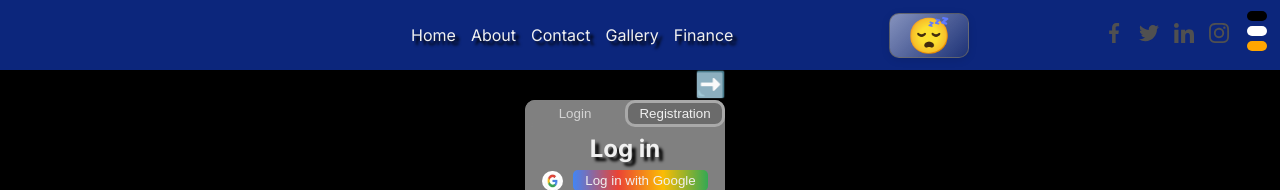
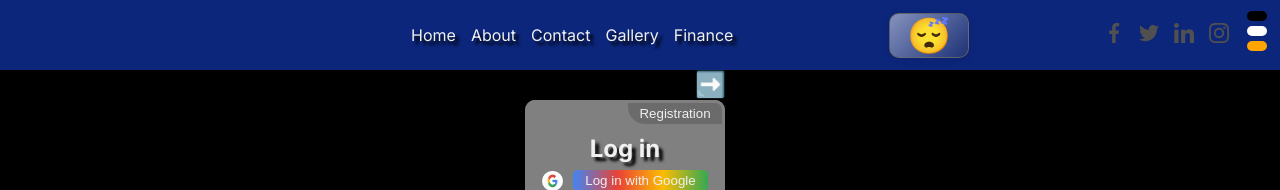
Before and after one commit to SebastianAdamoszek/next.js-aplication, a Next.js app: page /home in a window 1280 px wide. Shown: the top 190 px of the page. Built offline with nearby package versions, Linux system fonts and the light colour scheme; no server answers.

Commit message:
change style button Reg Log

```diff
--- a/components/AuthForm/AuthForm.js
+++ b/components/AuthForm/AuthForm.js
@@ -9,6 +9,8 @@ import {
   MinimizedFormButton,
   ValidateError,
   LogRegContainer,
+  LogButton,
+  RegButton
 } from "./AuthForm.styled";
 
 export const AuthForm = () => {
@@ -37,12 +39,12 @@ export const AuthForm = () => {
           <HideFormButton onClick={toggleMinimize}>⬇️</HideFormButton>
 
           <LogRegContainer>
-            <button onClick={showLoginMode} disabled={isLogin}>
+            <LogButton onClick={showLoginMode} disabled={isLogin}>
               Login
-            </button>
-            <button onClick={showRegisterMode} disabled={!isLogin}>
+            </LogButton>
+            <RegButton onClick={showRegisterMode} disabled={!isLogin}>
               Registration
-            </button>
+            </RegButton>
           </LogRegContainer>
 
           <h2>{isLogin ? "Log in" : "Register"}</h2>
--- a/components/AuthForm/AuthForm.styled.js
+++ b/components/AuthForm/AuthForm.styled.js
@@ -46,25 +46,32 @@ export const LogRegContainer = styled.div`
   button {
     cursor: url("/cursor-pionter.svg") pointer;
     padding: 3px 0px;
-    border: 3px solid darkgray;
-    border-radius: 10px;
+    border: 3px solid gray;
     transition: 0.2s ease-in-out;
     text-align: center;
     width: 100px;
 
     &:hover {
-      border: 3px solid black;
+      border: 3px solid darkgray;
       letter-spacing: 0.2px;
     }
 
     &:disabled {
       background-color: gray;
-      color: lightgray;
+      color: gray;
       border: 3px solid gray;
       cursor: url("/icons8-cursor.svg"), auto;
       letter-spacing: normal;
     }
   }
+`;
+
+export const LogButton = styled.button`
+  border-radius: 10px 2px 20px 0px;
+`;
+
+export const RegButton = styled.button`
+  border-radius: 2px 10px 0px 20px;
 `;
 
 export const LogInGoogle = styled.div`
@@ -122,7 +129,7 @@ export const Form = styled.form`
   gap: 5px;
 
   input {
-    background-color: darkgray;
+    background-color: darkgray !important;
     border-radius: 5px;
     border: 1px solid black;
     padding: 1px 5px;
```
